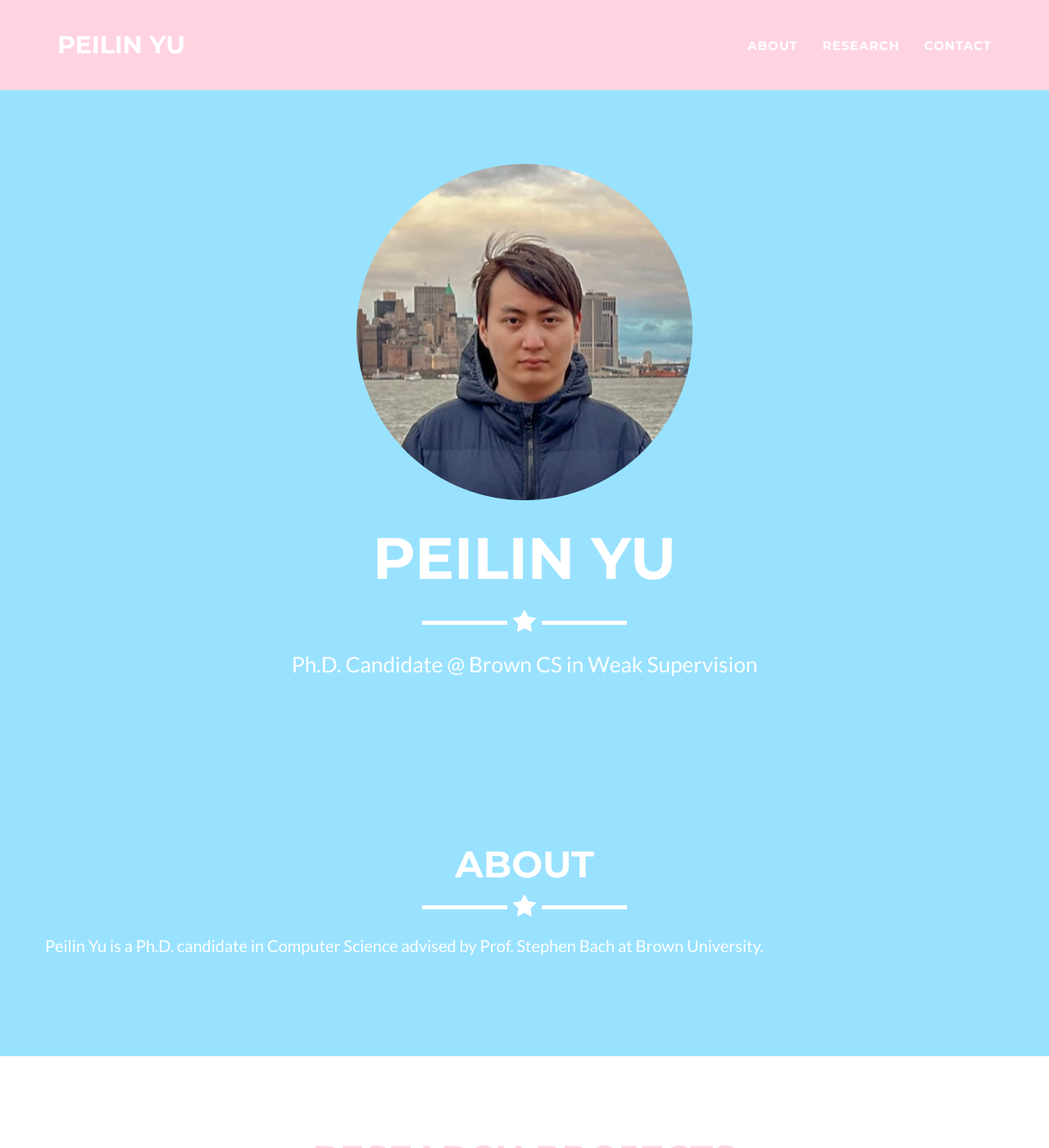
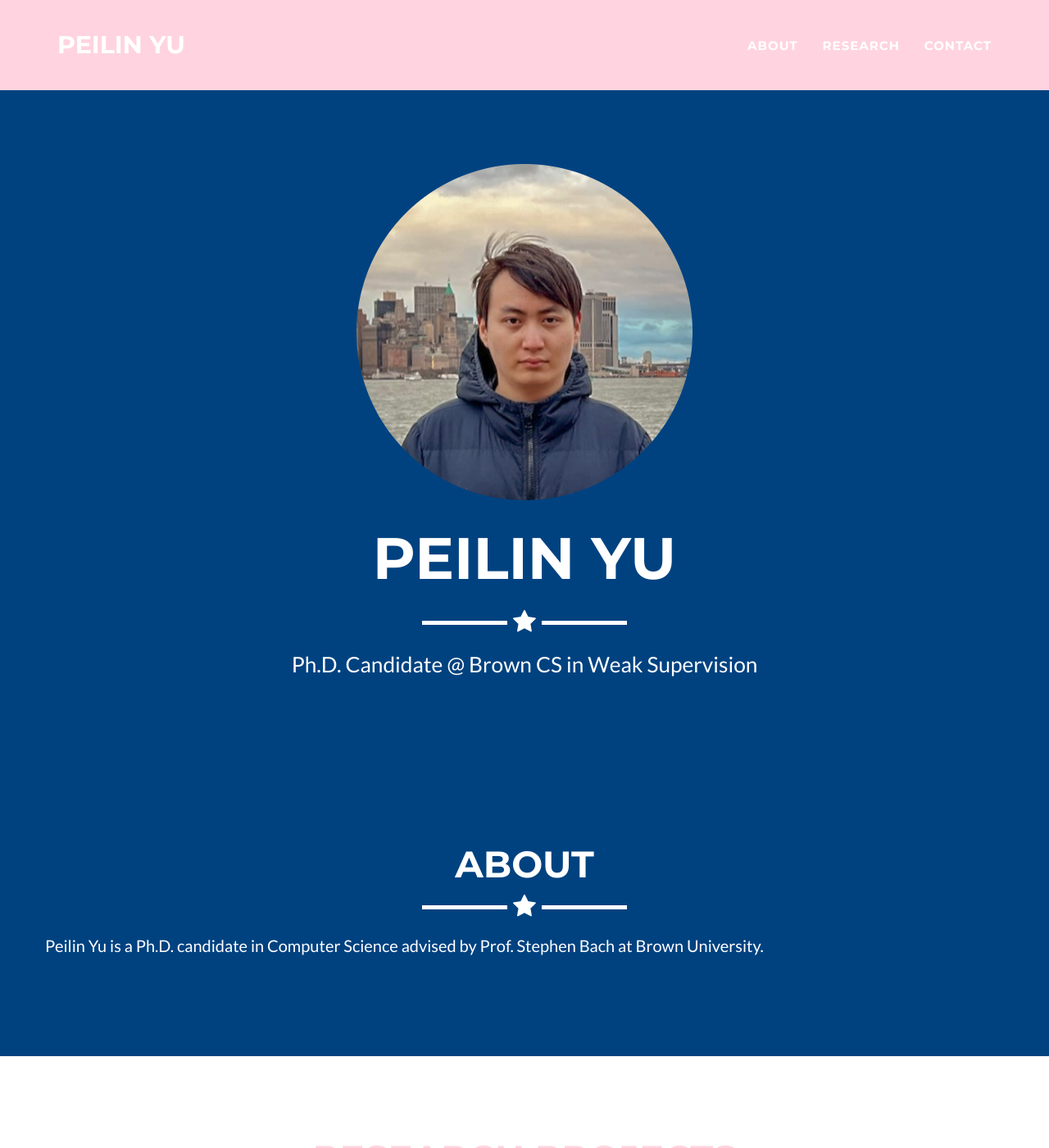
Before and after one commit to dotpyu/dotpyu.github.io, a Jekyll site: the page built from _posts/2014-07-18-project-1.markdown, in a window 1280 px wide and 1400 px high. Shown: the whole window at 82% size. Built offline with Jekyll 4.4.1, drawn with Linux system fonts in a browser that asks for light colours.

Commit message:
Update _config.yml

```diff
--- a/_config.yml
+++ b/_config.yml
@@ -25,8 +25,8 @@ disqus_shortname: dotpyu
 
 # Color settings (hex-codes without the leading hash-tag)
 color:
-  primary: 99e2ff #18bc9c #80B3FF
-  primary-rgb: "153, 226, 255" #"24,288,156" #"128,179,255"
+  primary: 004280 #18bc9c #80B3FF
+  primary-rgb: "0, 66, 128" #"24,288,156" #"128,179,255"
   secondary: ffd4e0 #2c3e50 #FD6E8A
   secondary-dark: 946572 #233140 #A2122F
 
```
